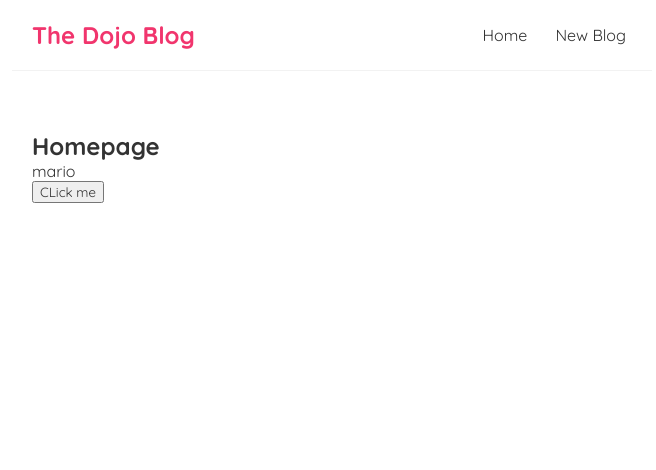
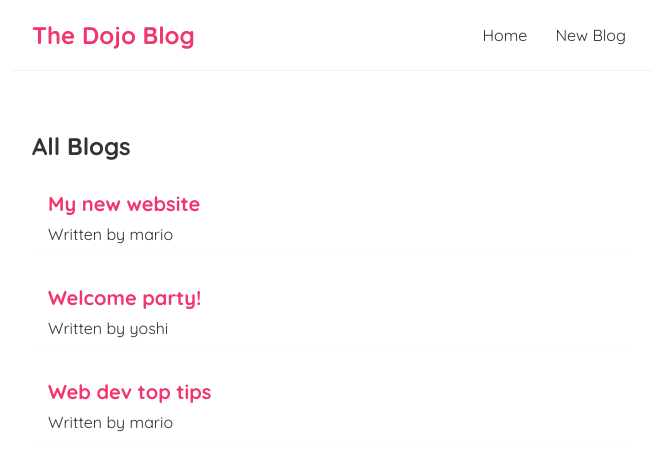
Before and after one commit to lemonjerome/LearnReact, a React (Create React App) app: page /create in a window 1280 px wide. Shown: the top 470 px of the page, without its empty margins (308-964 px from the left). Built offline with nearby package versions, Linux system fonts and the light colour scheme.

Commit message:
netninja ep11

```diff
--- /dev/null
+++ b/src/BlogList.js
@@ -0,0 +1,16 @@
+const BlogList = ({blogs, title}) => {
+
+    return (
+        <div className="blog-list">
+            <h2>{title}</h2>
+            {blogs.map((blog) => (
+                <div className="blog-preview" key = { blog.id }>
+                    <h2>{ blog.title }</h2>
+                    <p>Written by { blog.author }</p>
+                </div>
+            ))}
+        </div>
+    );
+}
+
+export default BlogList;
--- a/src/Home.js
+++ b/src/Home.js
@@ -1,22 +1,16 @@
 import { useState } from "react";
+import BlogList from "./BlogList";
 
 const Home = () => {
-    const [name, setName] = useState('mario');
-
-    const handleClick = () => {
-
-        if (name == 'mario'){
-            setName('luigi');
-        } else{
-            setName('mario');
-        }
-    }
+    const [blogs, setBlogs] = useState([
+        { title: 'My new website', body: 'lorem ipsum...', author: 'mario', id: 1 },
+        { title: 'Welcome party!', body: 'lorem ipsum...', author: 'yoshi', id: 2 },
+        { title: 'Web dev top tips', body: 'lorem ipsum...', author: 'mario', id: 3 }
+    ])
 
     return (
         <div className="home">
-            <h2>Homepage</h2>
-            <p>{ name }</p>
-            <button onClick={handleClick}>CLick me</button>
+            <BlogList blogs = {blogs} title = "All Blogs"></BlogList>
         </div>
     );
 }
--- a/src/index.css
+++ b/src/index.css
@@ -33,3 +33,18 @@
   margin: 40px auto;
   padding: 20px;
 }
+
+/* blog previews / list */
+.blog-preview {
+  padding: 10px 16px;
+  margin: 20px 0;
+  border-bottom: 1px solid #fafafa;
+}
+.blog-preview:hover {
+  box-shadow: 1px 3px 5px rgba(0,0,0,0.1);
+}
+.blog-preview h2 {
+  font-size: 20px;
+  color: #f1356d;
+  margin-bottom: 8px;
+}
```
